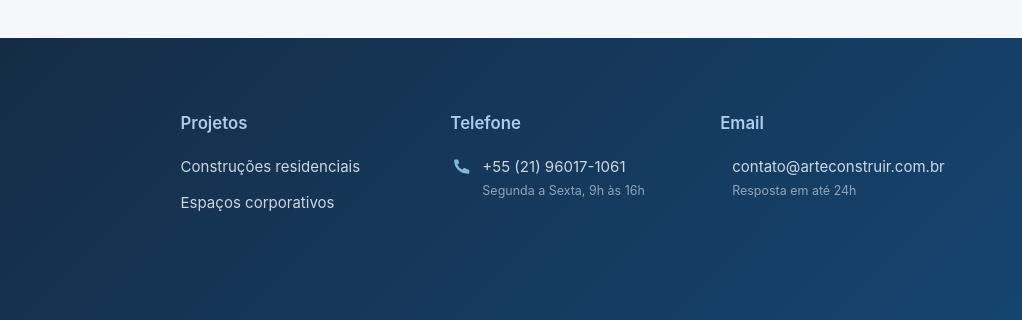
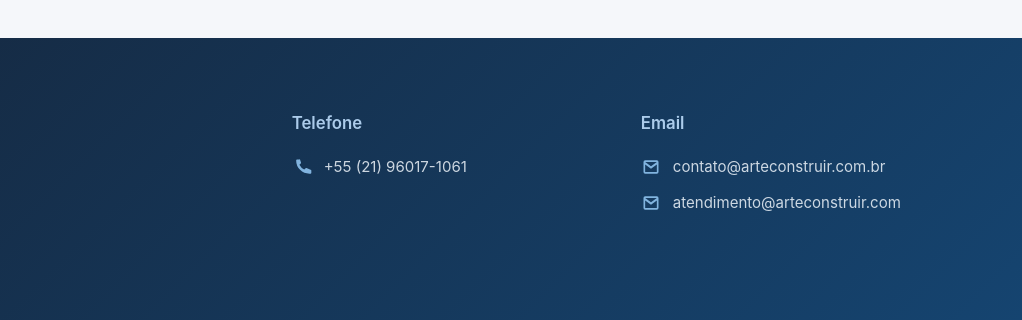
Before and after one commit to danilofariaspereira/arte-costruir-teresopolis, a plain HTML site: page index.html in a window 1280 px wide. Shown: the part 2694-3014 px from the top of the page, 258-1280 px from the left. Drawn offline with Linux system fonts and the light colour scheme.

```diff
--- a/components/footer.html
+++ b/components/footer.html
@@ -27,13 +27,6 @@
       </div>
     </div>
     <div class="site-footer__column">
-      <h4>Projetos</h4>
-      <ul>
-        <li>Construções residenciais</li>
-        <li>Espaços corporativos</li>
-      </ul>
-    </div>
-    <div class="site-footer__column">
       <h4>Telefone</h4>
       <ul class="site-footer__contact">
         <li>
@@ -43,7 +36,6 @@
           </svg>
           <div>
             <a href="tel:+5521960171061">+55 (21) 96017-1061</a>
-            <small>Segunda a Sexta, 9h às 16h</small>
           </div>
         </li>
       </ul>
@@ -58,7 +50,15 @@
           </svg>
           <div>
             <a href="mailto:contato@arteconstruir.com.br">contato@arteconstruir.com.br</a>
-            <small>Resposta em até 24h</small>
+          </div>
+        </li>
+        <li>
+          <svg viewBox="0 0 24 24" aria-hidden="true">
+            <path
+              d="M3 6a2 2 0 0 1 2-2h14a2 2 0 0 1 2 2v12a2 2 0 0 1-2 2H5a2 2 0 0 1-2-2Zm2 0 7 5 7-5Zm0 12h14V9l-7 5-7-5Z" />
+          </svg>
+          <div>
+            <a href="mailto:atendimento@arteconstruir.com">atendimento@arteconstruir.com</a>
           </div>
         </li>
       </ul>
@@ -70,7 +70,7 @@
     <span>
       Criado por
       <a class="site-footer__creator-link"
-        href="https://wa.me/55219933350228?text=Ol%C3%A1%20Danilo,%20minha%20tarefa%20%C3%A9%20no%20site%20da%20Arte%20Construir,%20gostaria%20de%20saber%20mais%20informa%C3%A7%C3%B5es%20sobre%20o%20seu%20trabalho."
+        href="https://wa.me/5521993350228?text=Ol%C3%A1%20Danilo,%20minha%20tarefa%20%C3%A9%20no%20site%20da%20Arte%20Construir,%20gostaria%20de%20saber%20mais%20informa%C3%A7%C3%B5es%20sobre%20o%20seu%20trabalho."
         target="_blank" rel="noopener">Danilo Faria</a>
     </span>
   </div>
--- a/index.html
+++ b/index.html
@@ -17,8 +17,8 @@
       <section data-component="faq"></section>
     </main>
     <footer data-component="footer"></footer>
-    <aside data-component="chat-bob"></aside>
   </div>
+  <aside data-component="chat-bob"></aside>
   <script type="module" src="scripts/main.js" defer></script>
 </body>
 </html>
--- a/styles/main.css
+++ b/styles/main.css
@@ -1142,7 +1142,7 @@ body.modal-open {
   width: var(--container-width);
   margin: 0 auto;
   display: grid;
-  grid-template-columns: minmax(0, 1.4fr) repeat(3, minmax(0, 1fr));
+  grid-template-columns: minmax(0, 1.4fr) repeat(2, minmax(0, 1fr));
   gap: 36px 48px;
   align-items: start;
 }
@@ -1445,6 +1445,7 @@ body.modal-open {
 
 .partner-card--person .button {
   width: 100%;
+  margin-top: auto;
 }
 
 .button--ocean {
```
Also changed, not shown: components/partners.html (+3 -3 lines), faq.html (+1 -1 lines), partners.html (+1 -1 lines), portfolio.html (+1 -1 lines), videos.html (+1 -1 lines).
